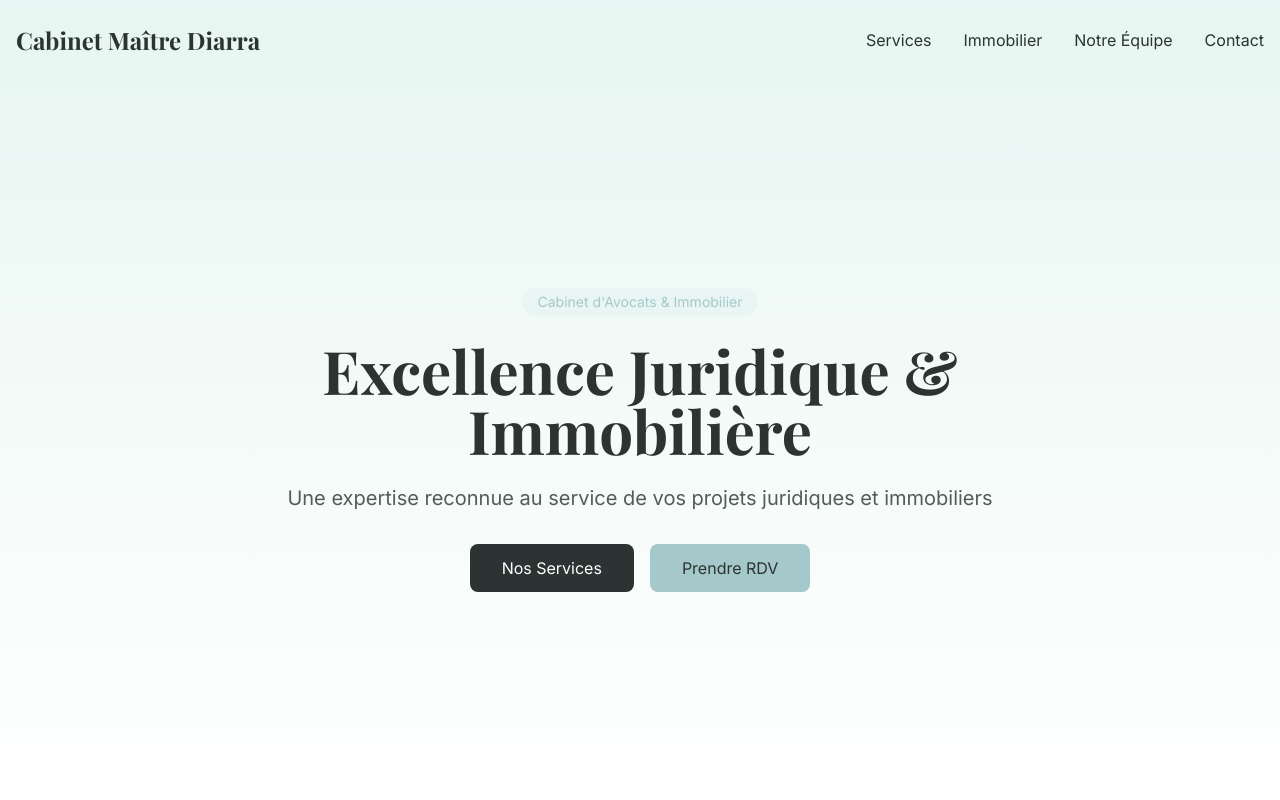
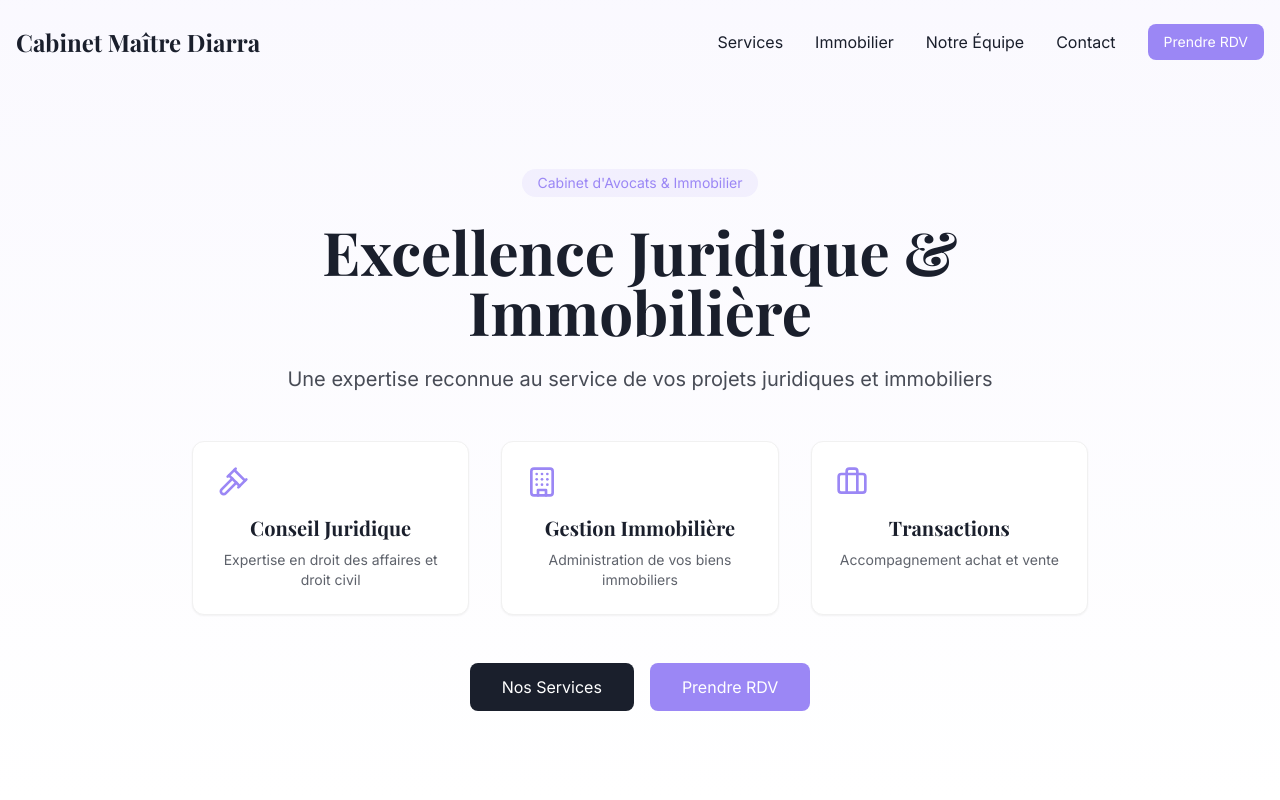
Before and after one commit to HACKERXCIX/CabinetMaitre-DiarraOusmane, a React (Vite) app: page / in a window 1280 px wide. Shown: the top 800 px of the page. Built offline with nearby package versions, Linux system fonts and the light colour scheme.

Commit message:
Refactor site design
Redesign the entire website with a professional, visible, and mature approach.
[skip gpt_engineer]

```diff
--- a/src/components/Hero.tsx
+++ b/src/components/Hero.tsx
@@ -1,8 +1,9 @@
 import { motion } from "framer-motion";
+import { Gavel, Building, Briefcase } from "lucide-react";
 
 const Hero = () => {
   return (
-    <section className="min-h-screen flex items-center justify-center bg-gradient-to-b from-accent to-white pt-20">
+    <section className="min-h-screen flex items-center justify-center bg-gradient-to-b from-accent/5 to-white pt-20">
       <div className="container mx-auto px-4">
         <div className="max-w-4xl mx-auto text-center">
           <motion.div
@@ -10,7 +11,7 @@ const Hero = () => {
             animate={{ opacity: 1, y: 0 }}
             transition={{ duration: 0.6 }}
           >
-            <span className="inline-block px-4 py-1 mb-6 bg-secondary/10 text-secondary rounded-full font-inter text-sm">
+            <span className="inline-block px-4 py-1 mb-6 bg-accent/10 text-accent rounded-full font-inter text-sm">
               Cabinet d'Avocats & Immobilier
             </span>
           </motion.div>
@@ -26,7 +27,7 @@ const Hero = () => {
             initial={{ opacity: 0, y: 20 }}
             animate={{ opacity: 1, y: 0 }}
             transition={{ duration: 0.6, delay: 0.4 }}
-            className="text-lg md:text-xl text-primary/80 mb-8 font-inter"
+            className="text-lg md:text-xl text-primary/80 mb-12 font-inter"
           >
             Une expertise reconnue au service de vos projets juridiques et immobiliers
           </motion.p>
@@ -34,12 +35,34 @@ const Hero = () => {
             initial={{ opacity: 0, y: 20 }}
             animate={{ opacity: 1, y: 0 }}
             transition={{ duration: 0.6, delay: 0.6 }}
+            className="grid grid-cols-1 md:grid-cols-3 gap-8 mb-12"
+          >
+            <ServiceCard
+              icon={<Gavel className="w-8 h-8" />}
+              title="Conseil Juridique"
+              description="Expertise en droit des affaires et droit civil"
+            />
+            <ServiceCard
+              icon={<Building className="w-8 h-8" />}
+              title="Gestion Immobilière"
+              description="Administration de vos biens immobiliers"
+            />
+            <ServiceCard
+              icon={<Briefcase className="w-8 h-8" />}
+              title="Transactions"
+              description="Accompagnement achat et vente"
+            />
+          </motion.div>
+          <motion.div
+            initial={{ opacity: 0, y: 20 }}
+            animate={{ opacity: 1, y: 0 }}
+            transition={{ duration: 0.6, delay: 0.8 }}
             className="flex flex-col sm:flex-row items-center justify-center gap-4"
           >
             <button className="px-8 py-3 bg-primary text-white rounded-lg hover:bg-primary/90 transition-colors font-inter">
               Nos Services
             </button>
-            <button className="px-8 py-3 bg-secondary text-primary rounded-lg hover:bg-secondary/90 transition-colors font-inter">
+            <button className="px-8 py-3 bg-accent text-white rounded-lg hover:bg-accent/90 transition-colors font-inter">
               Prendre RDV
             </button>
           </motion.div>
@@ -49,4 +72,12 @@ const Hero = () => {
   );
 };
 
+const ServiceCard = ({ icon, title, description }: { icon: React.ReactNode; title: string; description: string }) => (
+  <div className="p-6 bg-white rounded-xl shadow-sm hover:shadow-md transition-shadow border border-muted">
+    <div className="text-accent mb-4">{icon}</div>
+    <h3 className="text-xl font-playfair font-bold text-primary mb-2">{title}</h3>
+    <p className="text-primary/70 font-inter text-sm">{description}</p>
+  </div>
+);
+
 export default Hero;
--- a/src/components/Navbar.tsx
+++ b/src/components/Navbar.tsx
@@ -1,8 +1,10 @@
 import { useState, useEffect } from "react";
 import { Link } from "react-router-dom";
+import { Menu, X } from "lucide-react";
 
 const Navbar = () => {
   const [isScrolled, setIsScrolled] = useState(false);
+  const [isMenuOpen, setIsMenuOpen] = useState(false);
 
   useEffect(() => {
     const handleScroll = () => {
@@ -28,12 +30,40 @@ const Navbar = () => {
           >
             Cabinet Maître Diarra
           </Link>
+
+          {/* Mobile menu button */}
+          <button
+            onClick={() => setIsMenuOpen(!isMenuOpen)}
+            className="md:hidden text-primary"
+          >
+            {isMenuOpen ? <X size={24} /> : <Menu size={24} />}
+          </button>
+
+          {/* Desktop menu */}
           <div className="hidden md:flex items-center space-x-8">
             <NavLink to="/services">Services</NavLink>
             <NavLink to="/immobilier">Immobilier</NavLink>
             <NavLink to="/equipe">Notre Équipe</NavLink>
             <NavLink to="/contact">Contact</NavLink>
+            <button className="px-4 py-2 bg-accent text-white rounded-lg hover:bg-accent/90 transition-colors font-inter text-sm">
+              Prendre RDV
+            </button>
           </div>
+
+          {/* Mobile menu */}
+          {isMenuOpen && (
+            <div className="absolute top-full left-0 right-0 bg-white shadow-lg md:hidden p-4 animate-fade-in">
+              <div className="flex flex-col space-y-4">
+                <NavLink to="/services">Services</NavLink>
+                <NavLink to="/immobilier">Immobilier</NavLink>
+                <NavLink to="/equipe">Notre Équipe</NavLink>
+                <NavLink to="/contact">Contact</NavLink>
+                <button className="px-4 py-2 bg-accent text-white rounded-lg hover:bg-accent/90 transition-colors font-inter text-sm">
+                  Prendre RDV
+                </button>
+              </div>
+            </div>
+          )}
         </div>
       </div>
     </nav>
@@ -43,7 +73,7 @@ const Navbar = () => {
 const NavLink = ({ to, children }: { to: string; children: React.ReactNode }) => (
   <Link
     to={to}
-    className="font-inter text-primary hover:text-secondary transition-colors duration-200"
+    className="font-inter text-primary hover:text-accent transition-colors duration-200"
   >
     {children}
   </Link>
--- a/tailwind.config.ts
+++ b/tailwind.config.ts
@@ -25,20 +25,20 @@ export default {
         background: "hsl(var(--background))",
         foreground: "hsl(var(--foreground))",
         primary: {
-          DEFAULT: "#2C3333",
+          DEFAULT: "#1A1F2C",
           foreground: "#FFFFFF",
         },
         secondary: {
-          DEFAULT: "#A5C9CA",
-          foreground: "#2C3333",
+          DEFAULT: "#403E43",
+          foreground: "#FFFFFF",
         },
         accent: {
-          DEFAULT: "#E7F6F2",
-          foreground: "#2C3333",
+          DEFAULT: "#9b87f5",
+          foreground: "#FFFFFF",
         },
         muted: {
-          DEFAULT: "#F5F5F5",
-          foreground: "#2C3333",
+          DEFAULT: "#F1F1F1",
+          foreground: "#333333",
         },
       },
       fontFamily: {
```
